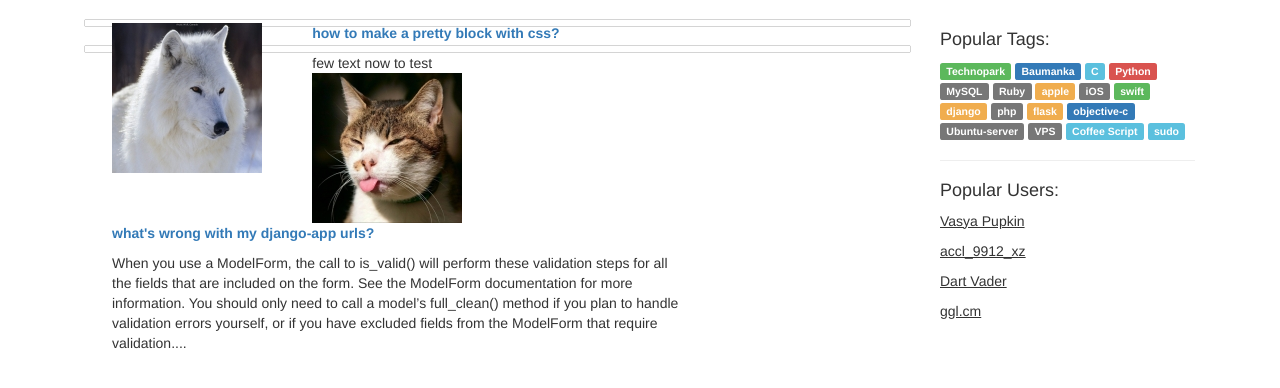
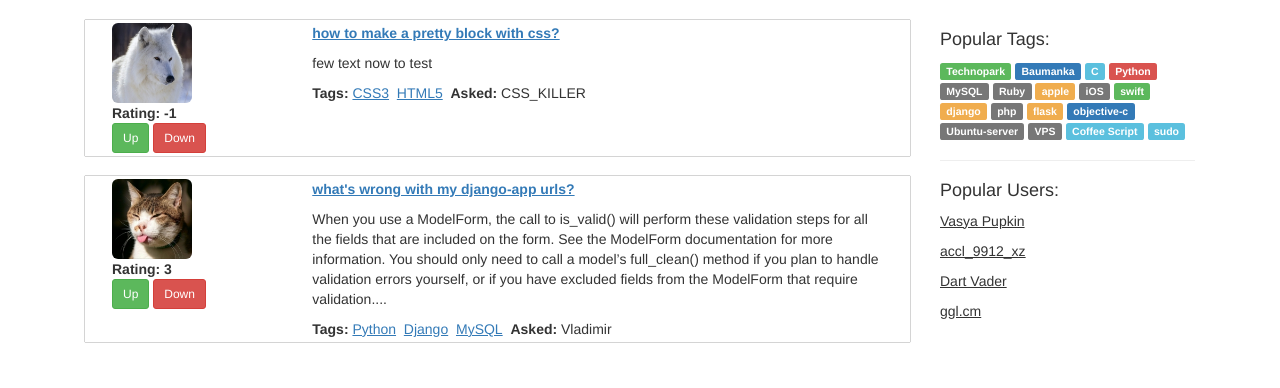
Before and after one commit to d3QUone/ask_kasatkin, a Django app: page / in a window 1280 px wide. Shown: the part 50-438 px from the top of the page. Run offline with Django 3.2, Linux system fonts and the light colour scheme; some libraries are stand-ins or nearby versions.

Commit message:
better question-block template

```diff
--- a/ask_kasatkin/core/templates/core/templates/index.html
+++ b/ask_kasatkin/core/templates/core/templates/index.html
@@ -31,20 +31,34 @@
 
 
 {% block content %}
-    <!--div class="container-fluid"-->
+    <div class="container-fluid">
     {% for item in questions %}
-        <div class="row-fluid" style="box-shadow: 0 0 1px black; padding: 3px 12px 3px 12px;">
+        <div class="row" style="box-shadow: 0 0 1px black; padding: 3px 12px 3px 12px;">
             <div class="col-xs-3">
-                <img src="{% static 'core' %}/{{ item.avatar }}">
+                <img class="img-rounded" style="height: 80px;" src="{% static 'core' %}/{{ item.avatar }}"><br>
+                <strong>Rating: {{ item.rating }}</strong><br>
+                <!-- use JQuery to like -->
+                <a href="" class="btn btn-success btn-sm">Up</a>
+                <a href="" class="btn btn-danger btn-sm">Down</a>
             </div>
-            <div class="col-xs-9">
-                <p><a href="{{ item.link }}"><strong>{{ item.title }}</strong></a></p>
+            <div class="col-xs-9" style="position: relative;">
+                <p><a href="{{ item.link }}" style="text-decoration: underline;"><strong>{{ item.title }}</strong></a></p>
+                <p>{{ item.text }}</p>
 
-                {{ item.text }}
+                <div style="position: relative; bottom: 0px;">
+                {%  if item.tags %}
+                    <strong>Tags: </strong>
+                    {% for tag in item.tags %}
+                        <a href="/search_by_tag_method?tag={{ tag }}" style="text-decoration: underline;">{{ tag }}</a>&nbsp;
+                    {% endfor %}
+                {% endif %}
+                <strong>Asked:</strong> {{ item.author }}
+                </div>
             </div>
         </div>
         <br>
     {% endfor %}
+    </div>
 {% endblock %}
 
 
--- a/ask_kasatkin/core/views.py
+++ b/ask_kasatkin/core/views.py
@@ -22,6 +22,7 @@ def index_page(request):
     data["questions"] = [
         {
             "title": "how to make a pretty block with css?",
+            "link": "link_to_open_the_question_thread_by_ID_i_think",
             "text": "few text now to test",  # first 400 chars e.g
             # "date": "28.02.15 ",  # no data in block, needed for sorting only
             "rating": -1,
@@ -29,12 +30,11 @@ def index_page(request):
             "tags": ["CSS3", "HTML5"],
 
             "author": "CSS_KILLER",
-            "avatar": "CSS_KILLER.jpg", # img = author + '.jpg'
-
-            "link": "link_to_open_the_question_thread_by_ID_i_think"
+            "avatar": "CSS_KILLER.jpg"  # img = author + '.jpg'
         },
         {
             "title": "what's wrong with my django-app urls?",
+            "link": "link_to_open_the_question_thread_by_ID_i_think",
             "text": "When you use a ModelForm, the call to is_valid() will perform these validation steps for all the fields that are included on the form. See the ModelForm documentation for more information. You should only need to call a model’s full_clean() method if you plan to handle validation errors yourself, or if you have excluded fields from the ModelForm that require validation."[:400] + "...",  # first 400 chars e.g
             # "date": "28.02.15 ",  # no data in block, needed for sorting only
             "rating": 3,
@@ -42,9 +42,7 @@ def index_page(request):
             "tags": ["Python", "Django", "MySQL"],  # 3 tags - MAX
 
             "author": "Vladimir",
-            "avatar": "Vladimir.jpg",
-
-            "link": "link_to_open_the_question_thread_by_ID_i_think"
+            "avatar": "Vladimir.jpg"
         }
     ]
     # make sure the user is logged + load personal data
```
Also changed, not shown: 1 other file.
